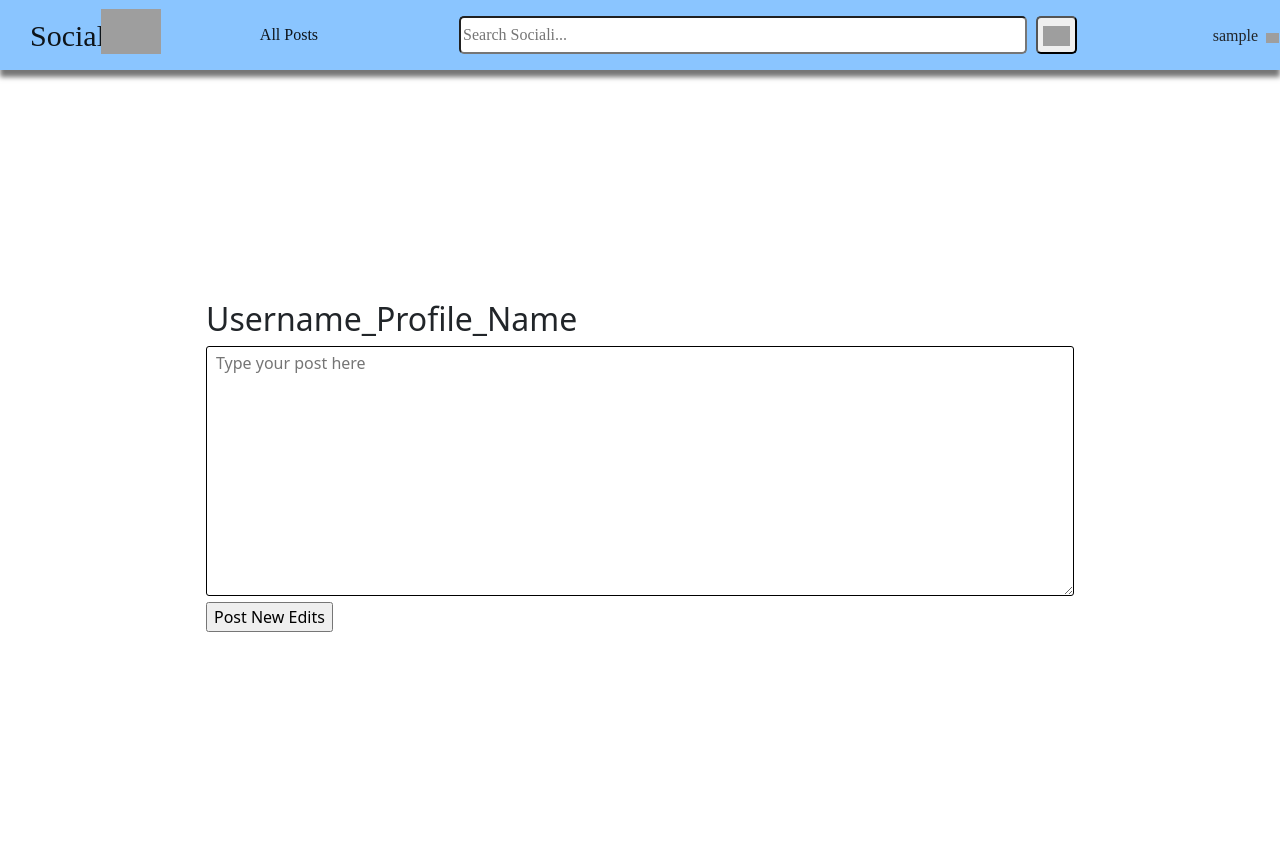
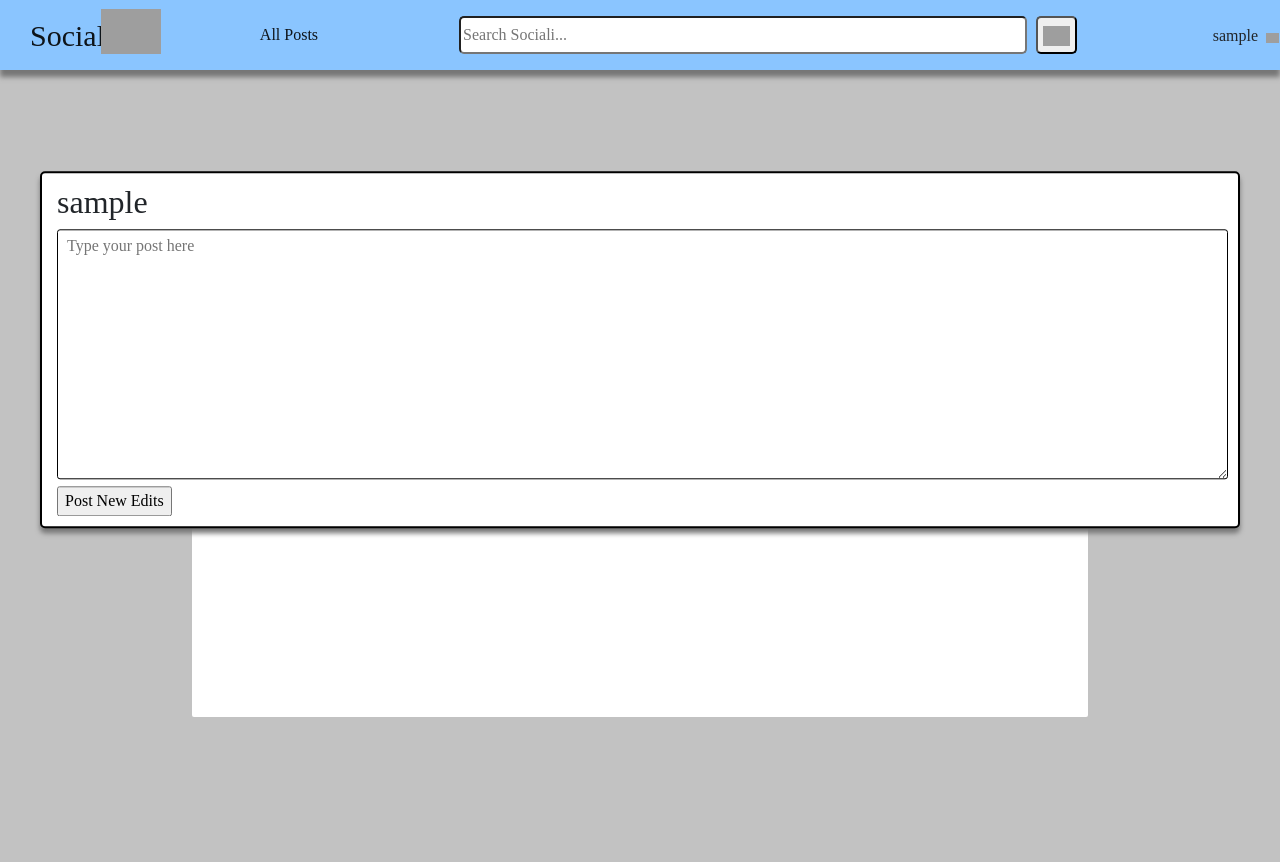
Before and after one commit to hassanchug/3155_Proj-Sociali, a Flask app: template templates/edit_a_post.html in a window 1280 px wide. Run offline with Flask 2, Linux system fonts and the light colour scheme; the template is opened without the code that fills it: most values are stand-ins (such as "Sample title", 1, 10 or a date in 2020); some web fonts are replaced; grey boxes are pictures that could not be loaded.

Commit message:
fixing styling on edit post

```diff
--- a/templates/edit_a_post.html
+++ b/templates/edit_a_post.html
@@ -38,10 +38,11 @@
       </nav>
 </header>
 
-<body>
+<body class="website-font" style="background-color: #c2c2c2;">
       <div class = "form-container">
         <form action="#" class="form-wrap" method="POST">
-            <h2>Username_Profile_Name</h2>
+        <div class="post_rectangle">
+            <h2>{{ Username }}</h2>
 
             <div class="form-box">
                 <textarea rows="25" cols="10" placeholder="Type your post here"></textarea>
@@ -49,6 +50,7 @@
             <div class="form-submit">
                 <input type="submit" value="Post New Edits" />
             </div>
+        </div>
         </form>
     </div>
 </body>
@@ -59,6 +61,21 @@
     .navbar-inverse{
         background-color: #8AC5FF;
         box-shadow: 0px 7px 5px #767676;
+    }
+
+    .post_rectangle {
+        position: relative;
+        margin-top: 125px;
+        left: 50%;
+        width: 1200px;
+        height: auto;
+        border: 2px solid #000;
+        box-shadow: 0px 5px 5px #767676;
+        transform: translate(-50%, -50%);
+        border-radius: 5px;
+        padding: 10px;
+        padding-left: 15px;
+        background-color: white;
     }
 
     .header {
```
